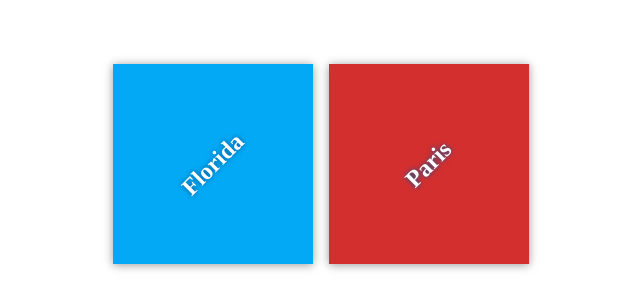
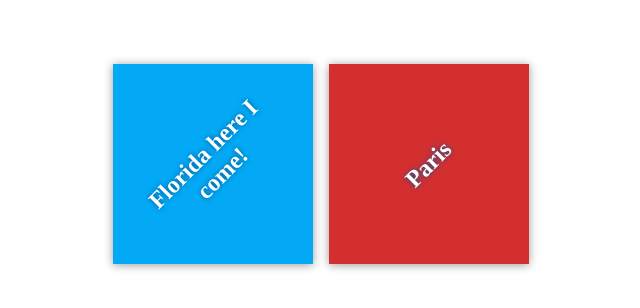
Before and after one commit to LanternsAndStars/my-travel-plans, a plain HTML site: page index.html in a window 1280 px wide. Shown: the part 236-544 px from the top of the page, without its empty margins (319-959 px from the left). Drawn offline with Linux system fonts and the light colour scheme.

Commit message:
Changes to Header

```diff
--- a/index.html
+++ b/index.html
@@ -11,7 +11,7 @@
     <div class="container">
         <div class="destination-container">
             <div class="destination" id="florida">
-                <h2>Florida</h2>
+                <h2>Florida here I come!</h2>
             </div>
 
             <div class="destination" id="paris">
```
